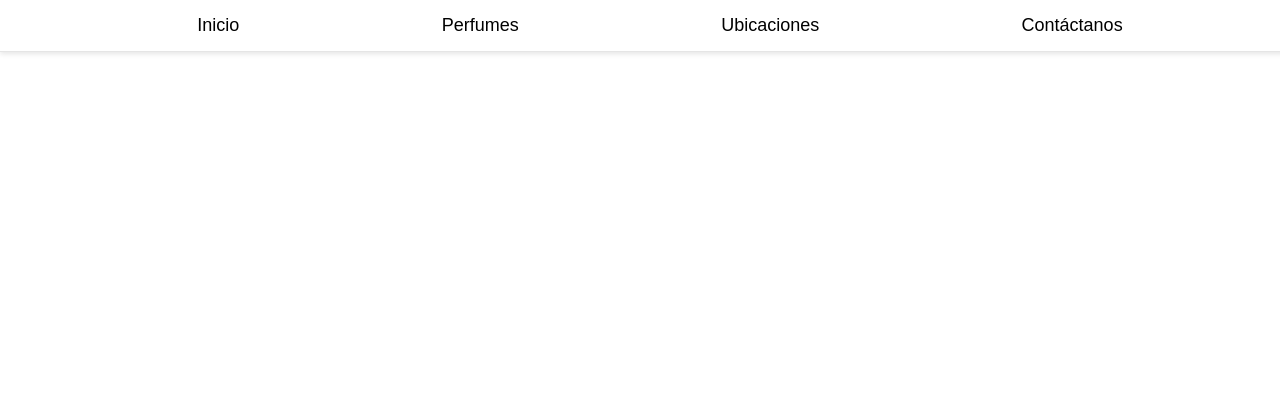
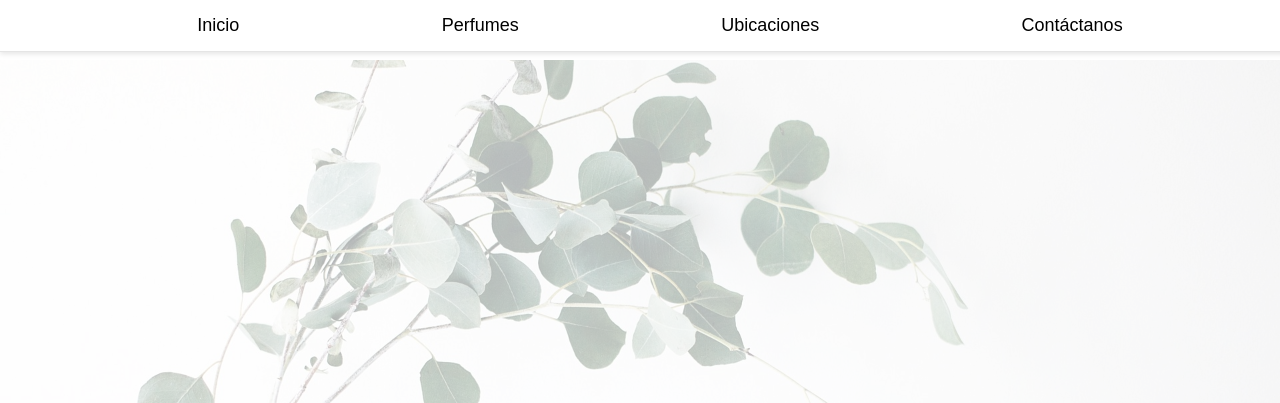
Before and after one commit to Elisarb/Parfum-Automat, a plain HTML site: page public/index.html in a window 1280 px wide. Shown: the top 403 px of the page. Drawn offline with Linux system fonts and the light colour scheme.

Commit message:
mover carpeta pubic

```diff
--- a/index.html
+++ b/public/index.html
@@ -39,7 +39,7 @@
     }
     /* Pantalla de inicio */
     #inicio {
-    /*background-image: url("/public/still-2608673_1920.jpg");*/
+    background-image: url("/still-2608673_1920.jpg");
     background-color: rgba(255, 255, 255, 0.7); /* Fondo blanco semitransparente */
     background-blend-mode: lighten; /* Combina la imagen y el fondo */
     }
```
